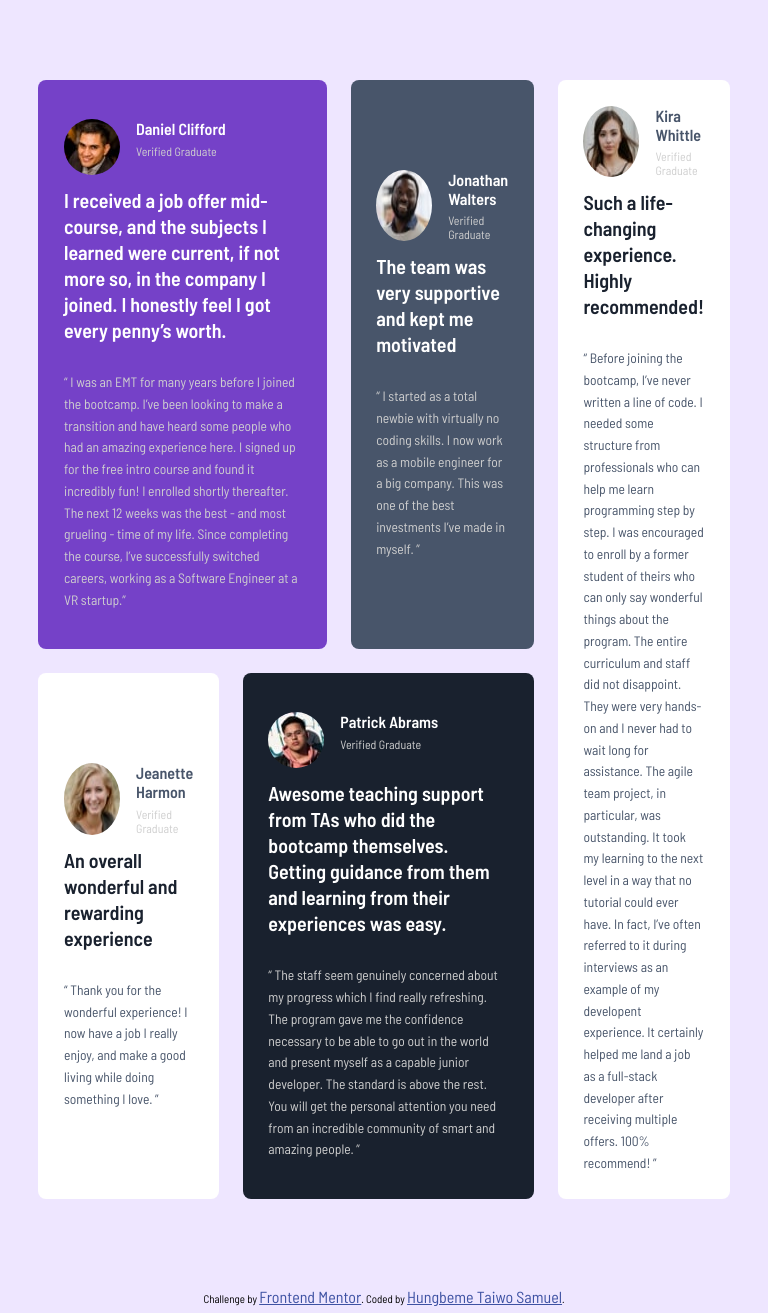
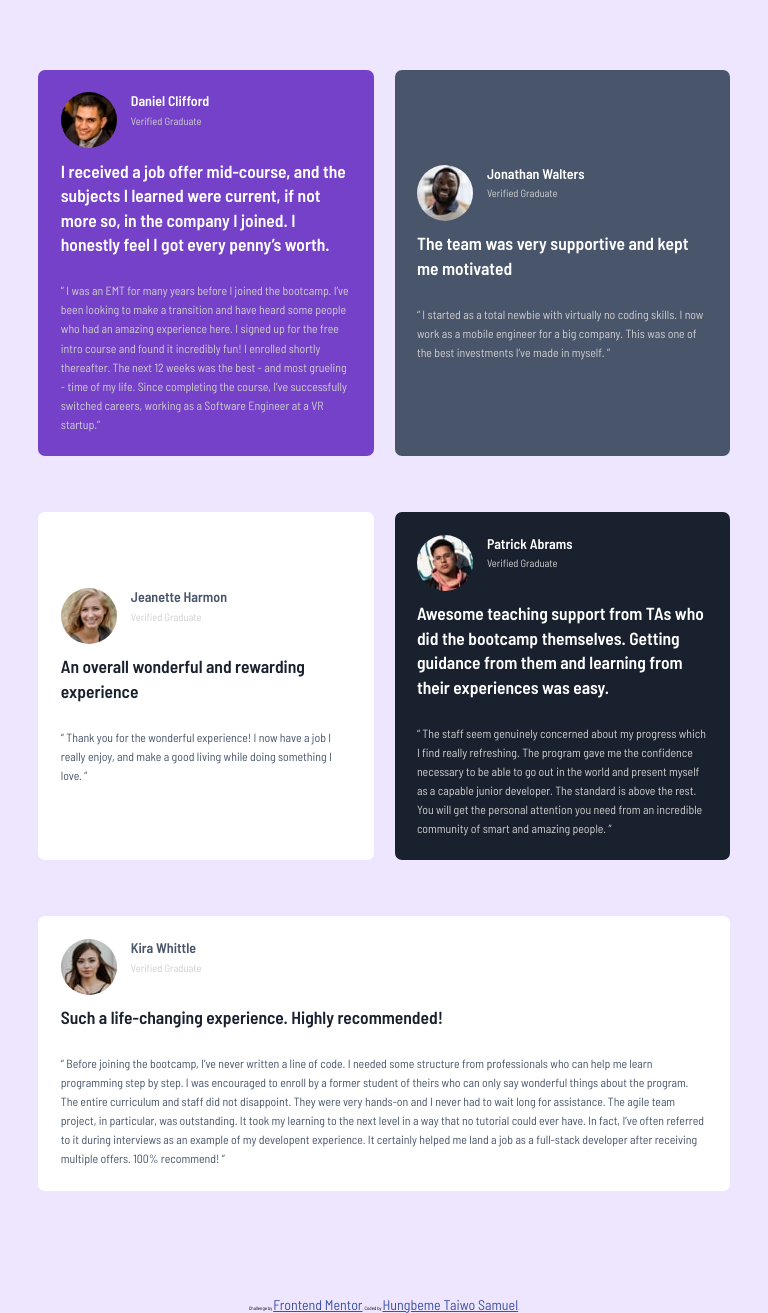
Before and after one commit to hungbeme/Frontend_Mentor-project-7, a plain HTML site: page index.html in a window 768 px wide. Drawn offline with Linux system fonts and the light colour scheme.

Commit message:
Correcting errors

```diff
--- a/index.html
+++ b/index.html
@@ -26,13 +26,14 @@
     <!-- Feel free to remove these styles or customise in your own stylesheet 👍 -->
   </head>
   <body>
+    <header></header>
     <main>
       <div class="main-container">
         <section class="mini-container1">
           <div class="author-details">
             <img class="img" src="./images/image-daniel.jpg" alt="" />
             <div>
-              <p class="author-name">Daniel Clifford</p>
+              <h1 class="author-name">Daniel Clifford</h1>
               <p class="author-job">Verified Graduate</p>
             </div>
           </div>
@@ -57,7 +58,7 @@
           <div class="author-details">
             <img class="img" src="./images/image-jonathan.jpg" alt="" />
             <div>
-              <p class="author-name">Jonathan Walters</p>
+              <h1 class="author-name">Jonathan Walters</h1>
               <p class="author-job">Verified Graduate</p>
             </div>
           </div>
@@ -76,7 +77,7 @@
           <div class="author-details">
             <img class="img" src="./images/image-jeanette.jpg" alt="" />
             <div>
-              <p class="author-name">Jeanette Harmon</p>
+              <h1 class="author-name">Jeanette Harmon</h1>
               <p class="author-job">Verified Graduate</p>
             </div>
           </div>
@@ -94,7 +95,7 @@
           <div class="author-details">
             <img class="img" src="./images/image-patrick.jpg" alt="" />
             <div>
-              <p class="author-name">Patrick Abrams</p>
+              <h1 class="author-name">Patrick Abrams</h1>
               <p class="author-job">Verified Graduate</p>
             </div>
           </div>
@@ -118,7 +119,7 @@
           <div class="author-details">
             <img class="img" src="./images/image-kira.jpg" alt="" />
             <div>
-              <p class="author-name">Kira Whittle</p>
+              <h1 class="author-name">Kira Whittle</h1>
               <p class="author-job">Verified Graduate</p>
             </div>
           </div>
@@ -144,6 +145,7 @@
       </div>
     </main>
 
+    <footer>
       <div class="attribution">
         Challenge by
         <a href="https://www.frontendmentor.io?ref=challenge" target="_blank"
@@ -153,5 +155,6 @@
           >Hungbeme Taiwo Samuel</a
         >.
       </div>
+    </footer>
   </body>
 </html>
--- a/style.css
+++ b/style.css
@@ -69,7 +69,7 @@ section {
   font-size: 2.5rem;
   font-weight: 600;
   color: hsl(0, 0%, 100%);
-  line-height: 1.3;
+  line-height: 1.4;
   margin-bottom: 2rem;
 }
 .testimonial-text-light {
@@ -98,7 +98,7 @@ section {
 }
 
 .attribution {
-  font-size: 11px;
+  font-size: 0.6875rem;
   text-align: center;
 }
 .attribution a {
@@ -112,7 +112,23 @@ section {
   }
 }
 
-@media (min-width: 700px) {
+@media (min-width: 670px) and (max-width: 988px) {
+  html {
+    font-size: 7px;
+  }
+  .main-container {
+    display: grid;
+    grid-template-columns: 1fr 1fr;
+    column-gap: 3rem;
+    row-gap: 3rem;
+  }
+
+  .mini-container5 {
+    grid-column: 1/-1;
+  }
+}
+
+@media (min-width: 989px) {
   html {
     font-size: 8px;
   }
```
Lines whose indentation alone changed are shown as unchanged.
